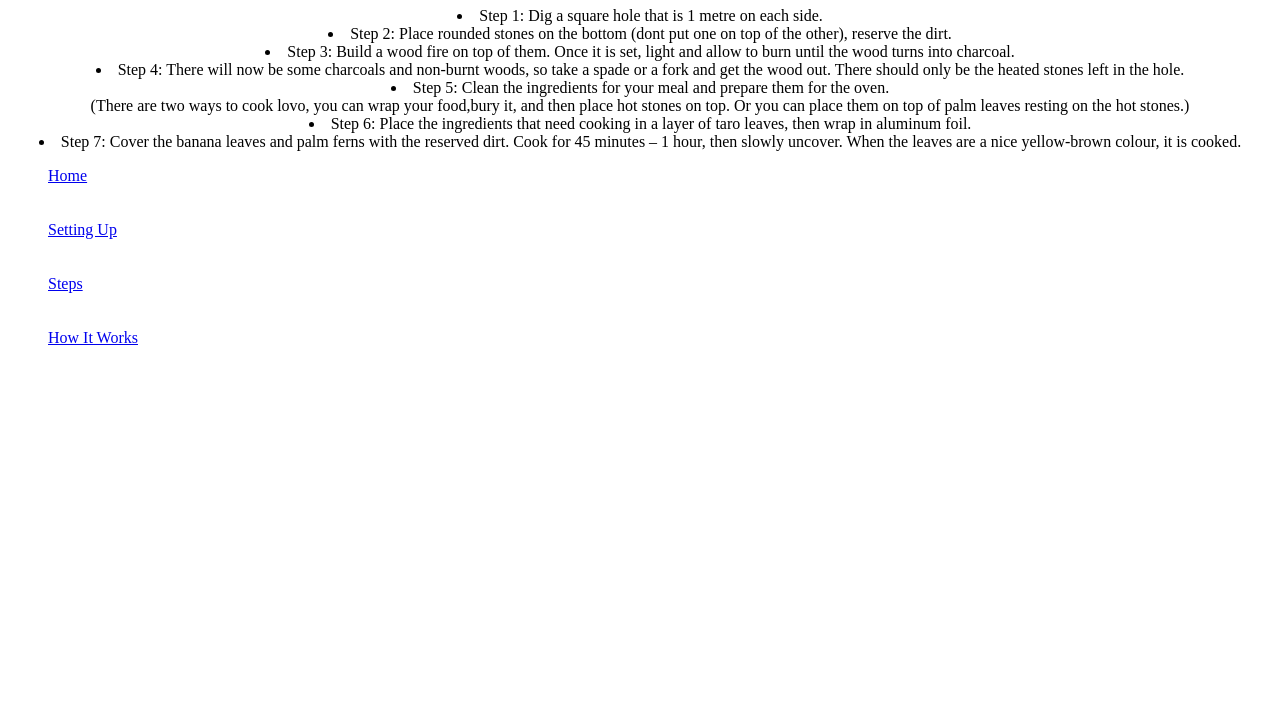
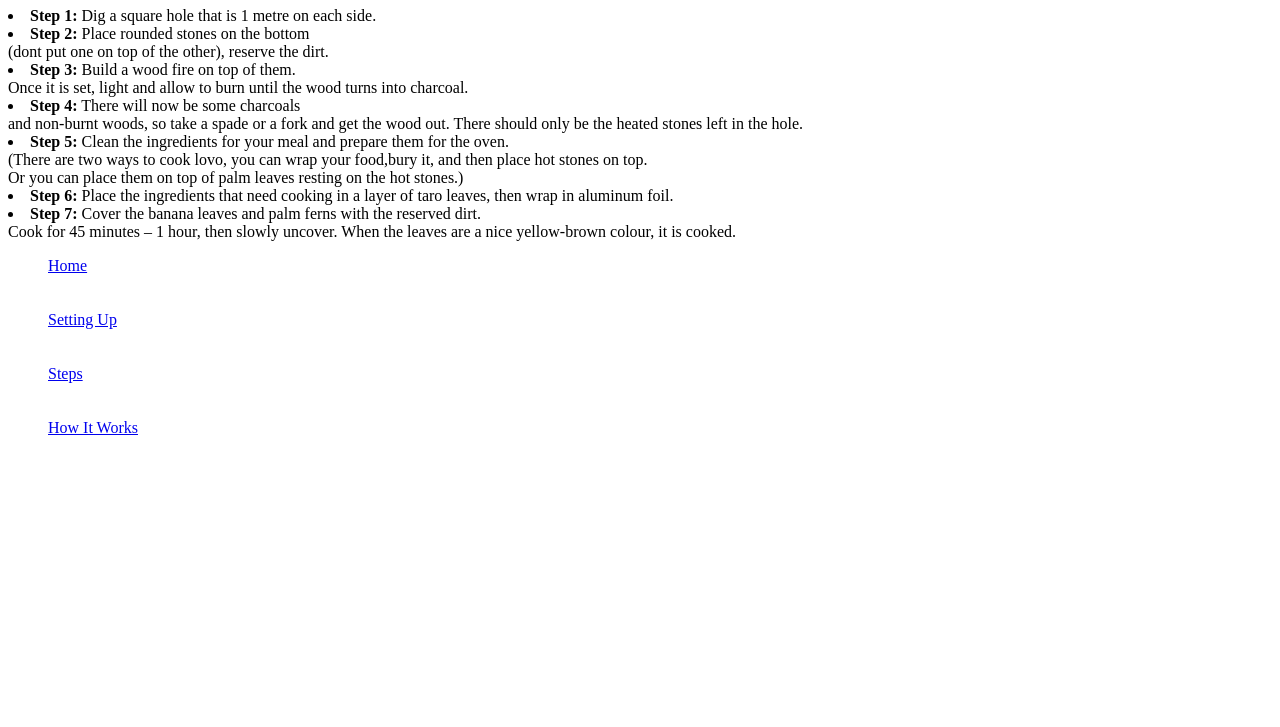
Before and after one commit to jchandd/how-to-do-website, a plain HTML site: page Steps.html in a window 1280 px wide. Shown: the part 73-800 px from the top of the page. Drawn offline with Linux system fonts and the light colour scheme.

```diff
--- a/Steps.html
+++ b/Steps.html
@@ -6,15 +6,16 @@
     <title>Steps</title>
 </head>
 <body>
-<center><h1>Steps</h1></center>
-<center><li>Step 1: Dig a square hole that is 1 metre on each side. </li></center>
-<center><li>Step 2: Place rounded stones on the bottom (dont put one on top of the other), reserve the dirt. </li></center>
-<center><li>Step 3: Build a wood fire on top of them. Once it is set, light and allow to burn until the wood turns into charcoal.</li></center>
-<center><li>Step 4: There will now be some charcoals and non-burnt woods, so take a spade or a fork and get the wood out. There should only be the heated stones left in the hole.</li></center>
-<center><li>Step 5: Clean the ingredients for your meal and prepare them for the oven.<br>
-    (There are two ways to cook lovo, you can wrap your food,bury it, and then place hot stones on top. Or you can place them on top of palm leaves resting on the hot stones.)</li></center>
-<center><li>Step 6: Place the ingredients that need cooking in a layer of taro leaves, then wrap in aluminum foil.</li></center>
-<center><li>Step 7: Cover the banana leaves and palm ferns with the reserved dirt. Cook for 45 minutes ­­­­– 1 hour, then slowly uncover. When the leaves are a nice yellow-brown colour, it is cooked.</li></center>
+
+<left><h1>Steps</h1></left>
+<left><li><strong>Step 1:</strong> Dig a square hole that is 1 metre on each side. </li></left>
+<left><li><strong>Step 2:</strong> Place rounded stones on the bottom <br>(dont put one on top of the other), reserve the dirt. </li></left>
+<left><li><strong>Step 3:</strong> Build a wood fire on top of them.<br> Once it is set, light and allow to burn until the wood turns into charcoal.</li></left>
+<left><li><strong>Step 4:</strong> There will now be some charcoals <br>and non-burnt woods, so take a spade or a fork and get the wood out. There should only be the heated stones left in the hole.</li></left>
+<left><li><strong>Step 5:</strong>  Clean the ingredients for your meal and prepare them for the oven.<br>
+    (There are two ways to cook lovo, you can wrap your food,bury it, and then place hot stones on top.<br> Or you can place them on top of palm leaves resting on the hot stones.)</li></left>
+<left><li><strong>Step 6:</strong>  Place the ingredients that need cooking in a layer of taro leaves, then wrap in aluminum foil.</li></left>
+<left><li><strong>Step 7:</strong> Cover the banana leaves and palm ferns with the reserved dirt.<br> Cook for 45 minutes ­­­­– 1 hour, then slowly uncover. When the leaves are a nice yellow-brown colour, it is cooked.</li></left>
 
 
 
```
Also changed, not shown: Setting up.html (+24 -0 lines), ROCK.jpg (added), foil.jpg (added), maple.webp (added), style.css (line endings or trailing spaces).
